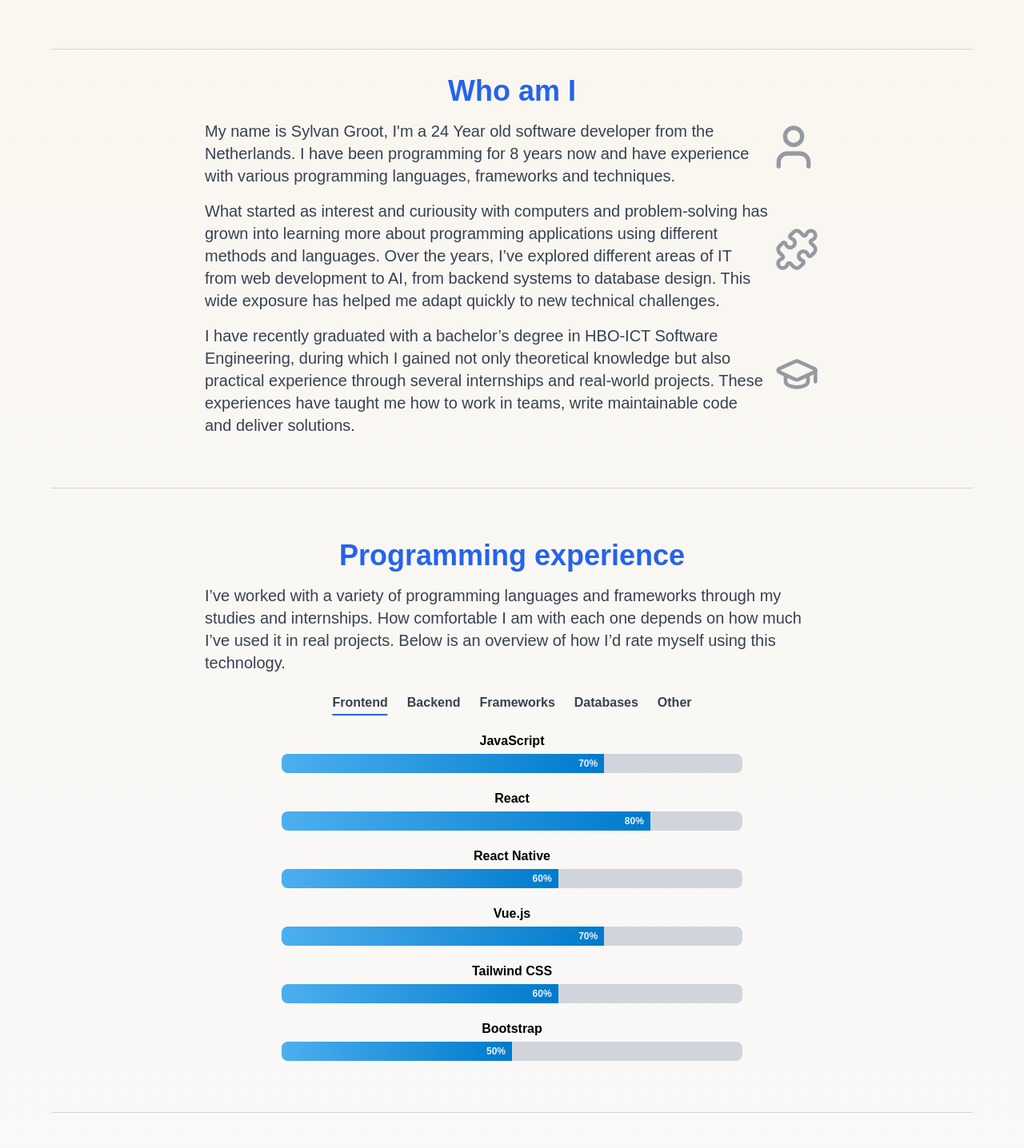
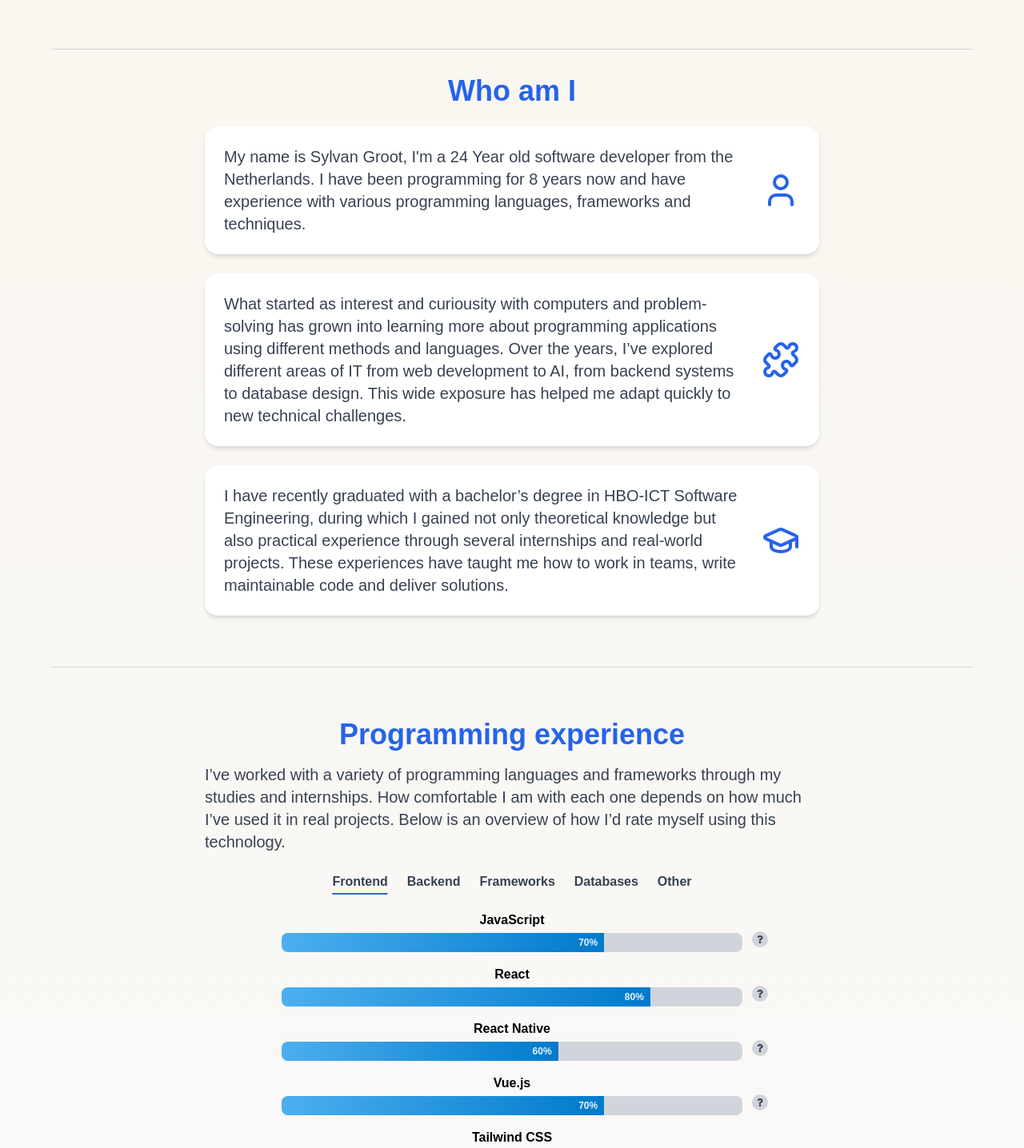
Before and after one commit to sylvan-groot/rb-web-app, a React (Create React App) app in the folder web-frontend/: page / in a window 1280 px wide. Shown: the part 760-2196 px from the top of the page at 80% size. Built offline with nearby package versions, Linux system fonts and the light colour scheme; no server answers.

Commit message:
Changed floating navbar and added skill tooltips

```diff
--- a/web-frontend/src/App.js
+++ b/web-frontend/src/App.js
@@ -68,33 +68,33 @@ function App() {
               <img
                 src="frontpage-profile-light.png"
                 alt="Profile"
-                className="w-full max-w-md md:max-h-[42rem] object-contain"
+                className="w-full md:max-h-[40rem] object-contain"
               />
             </div>
           </div>
         </div>
         <div className='py-4 border-b border-gray-300' id="about" />
-        <div className="my-8 max-w-3xl mx-auto">
+        <div className="my-8 max-w-3xl mx-auto space-y-6">
           <h1 className='text-center text-4xl font-bold text-blue-600 mt-8'>{t("whoami.title")}</h1>
-          <div className="flex items-center justify-between">
-            <p className="text-base sm:text-lg md:text-xl text-gray-700 mt-4">
+          <div className="flex items-center gap-4 bg-white rounded-2xl shadow-md p-6">
+            <p className="text-gray-700 text-base sm:text-lg md:text-xl">
               {t("whoami.para1")}
             </p>
-            <User className="w-16 h-16 text-gray-500 opacity-70 flex-shrink-0 ml-2" />
+            <User className="w-12 h-12 text-blue-600 flex-shrink-0 hidden sm:block" />
           </div>
 
-          <div className="flex items-center justify-between">
-            <p className="text-base sm:text-lg md:text-xl text-gray-700 mt-4">
+          <div className="flex items-center gap-4 bg-white rounded-2xl shadow-md p-6">
+            <p className="text-gray-700 text-base sm:text-lg md:text-xl">
               {t("whoami.para2")}
             </p>
-            <Puzzle className="w-14 h-14 text-gray-500 opacity-70 flex-shrink-0 ml-2" />
+            <Puzzle className="w-12 h-12 text-blue-600 flex-shrink-0 hidden sm:block" />
           </div>
 
-          <div className="flex items-center justify-between">
-            <p className="text-base sm:text-lg md:text-xl text-gray-700 mt-4">
+          <div className="flex items-center gap-4 bg-white rounded-2xl shadow-md p-6">
+            <p className="text-gray-700 text-base sm:text-lg md:text-xl">
               {t("whoami.para3")}
             </p>
-            <GraduationCap className="w-14 h-14 text-gray-500 opacity-70 flex-shrink-0 ml-2" />
+            <GraduationCap className="w-12 h-12 text-blue-600 flex-shrink-0 hidden sm:block" />
           </div>
         </div>
         <div className='py-4 border-b border-gray-300' id="experience" />
--- a/web-frontend/src/components/Skills.jsx
+++ b/web-frontend/src/components/Skills.jsx
@@ -1,11 +1,12 @@
 import { useState, useEffect } from 'react';
 import { useTranslation } from 'react-i18next';
+import { FaQuestion } from 'react-icons/fa';
 import Button from './button';
 import '../App.css';
 
 const skillSets = {
   Frontend: [
-    { name: "JavaScript", exp: 70 },
+    { name: "JavaScript", exp: 70, info: "Test text Test text Test text Test text Test text Test text Test text Test text Test text Test text Test text Test text Test text Test text Test text Test text Test text Test text" },
     { name: "React", exp: 80 },
     { name: "React Native", exp: 60 },
     { name: "Vue.js", exp: 70 },
@@ -44,6 +45,7 @@ const skillSets = {
 function Skills() {
   const [visible, setVisible] = useState(false);
   const [selected, setSelected] = useState("Frontend");
+  const [tooltipIndex, setTooltipIndex] = useState(null);
   const { t } = useTranslation();
 
   useEffect(() => {
@@ -58,21 +60,25 @@ function Skills() {
         {Object.keys(skillSets).map((key) => (
           <Button
             key={key}
-            className={`${
-              selected === key
+            className={`${selected === key
               ? "after:w-full text-blue-600"
               : ""
               }`}
-            onClick={() => setSelected(key)}
+            onClick={() => {
+              setSelected(key);
+              setTooltipIndex(null);
+            }}
           >
             {t(`experience.${key}`)}
           </Button>
         ))}
       </div>
       {skills.map((skill, index) => (
-        <div key={index} className="mb-5">
-          <span className="font-bold mb-1 block text-center">{skill.name}</span>
-          <div className="bg-gray-300 rounded-lg h-5 sm:h-5 md:h-6 overflow-hidden relative">
+        <div key={index} className="mb-4 relative">
+          <span className="font-bold block mb-1 text-center">{skill.name}</span>
+
+          {/* Bar container */}
+          <div className="relative bg-gray-300 rounded-lg h-5 sm:h-5 md:h-6 overflow-hidden">
             <div
               className="bar-fill"
               style={{ width: visible ? `${skill.exp}%` : "0%" }}
@@ -80,6 +86,36 @@ function Skills() {
               <span className="bar-label">{skill.exp}%</span>
             </div>
           </div>
+
+          {/* Question mark button, outside the bar */}
+          <button
+            className="absolute right-0 top-3 md:right-[-2rem] md:top-9
+                      -translate-y-1/2 w-5 h-5 rounded-full bg-gray-300 text-gray-700
+                      flex items-center justify-center text-sm hover:bg-gray-400"
+            onClick={() => setTooltipIndex(tooltipIndex === index ? null : index)}
+          >
+            <FaQuestion size={10} />
+          </button>
+
+          {/* Tooltip */}
+          {tooltipIndex === index && (
+            <div
+              className="absolute top-full -mt-5 md:-mt-7
+                        right-0 md:-right-[15rem]
+                        w-48 bg-white text-gray-800
+                        p-3 rounded-lg shadow-lg z-20"
+            >
+              <button
+                onClick={() => setTooltipIndex(null)}
+                className="absolute top-0 right-2 text-gray-500 hover:text-gray-700 text-sm font-bold"
+              >
+                ✕
+              </button>
+              <p className="text-base text-xs sm:text-sm text-gray-700 mt-1">
+                {skill.info}
+              </p>
+            </div>
+          )}
         </div>
       ))}
     </div>
--- a/web-frontend/src/components/floatingNav.jsx
+++ b/web-frontend/src/components/floatingNav.jsx
@@ -63,10 +63,10 @@ function FloatingNav({ t }) {
                         className="fixed top-0 right-0 h-full w-52 bg-white shadow-2xl z-40 flex flex-col justify-between p-6"
                     >
                         <div className="flex flex-col gap-4 mt-8">
-                            <Button href="#about" noUnderline onClick={() => setMenuOpen(false)}>About</Button>
-                            <Button href="#experience" noUnderline onClick={() => setMenuOpen(false)}>Experience</Button>
-                            <Button href="#projects" noUnderline onClick={() => setMenuOpen(false)}>Projects</Button>
-                            <Button href="mailto:Sylvan.Groot@outlook.com" noUnderline onClick={() => setMenuOpen(false)}>Contact</Button>
+                            <Button href="#about" noUnderline onClick={() => setMenuOpen(false)}>{t("nav.about")}</Button>
+                            <Button href="#experience" noUnderline onClick={() => setMenuOpen(false)}>{t("nav.experience")}</Button>
+                            <Button href="#projects" noUnderline onClick={() => setMenuOpen(false)}>{t("nav.projects")}</Button>
+                            <Button href="mailto:Sylvan.Groot@outlook.com" noUnderline onClick={() => setMenuOpen(false)}>{t("nav.contact")}</Button>
                         </div>
 
                         <div className="flex flex-col items-start gap-2 mt-8 border-t pt-4">
```
Also changed, not shown: 14 other files (tests, documents, lock files or other folders). Lines whose indentation alone changed are shown as unchanged.
